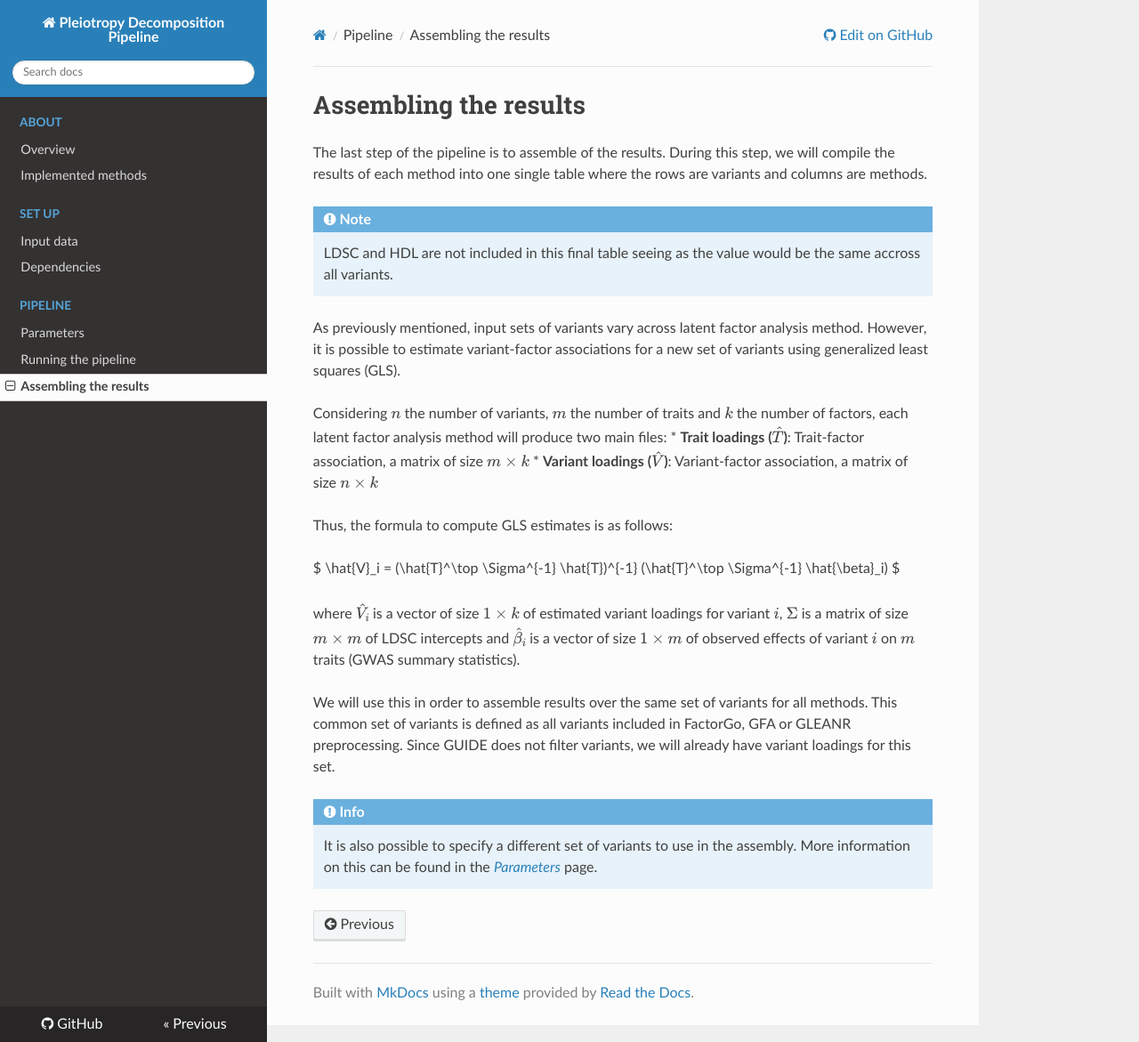
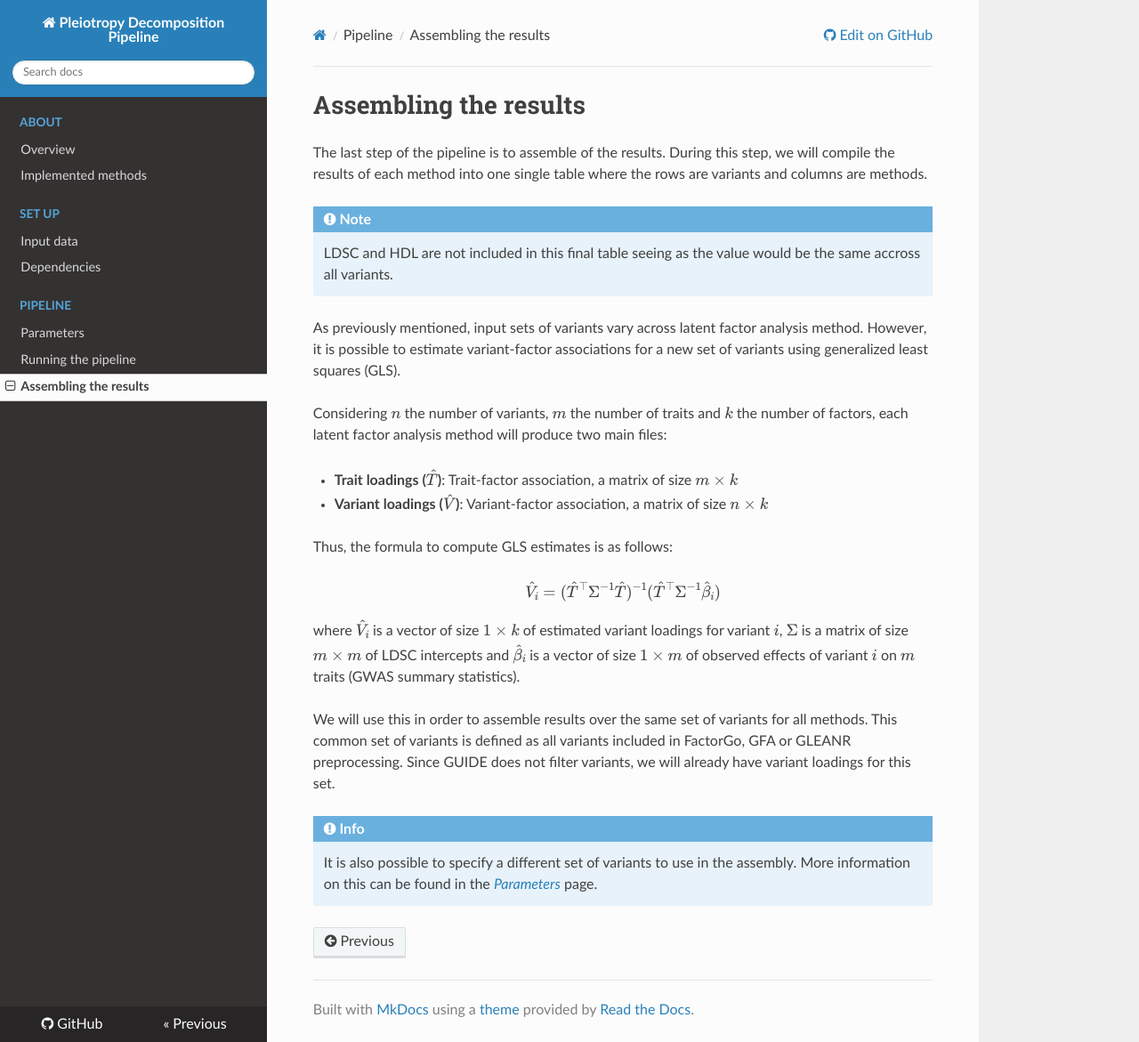
Before and after one commit to gloriabenoit/PDP-Docs, an MkDocs documentation site: the page built from docs/assembling.md, in a window 1280 px wide and 1171 px high. Shown: the whole window at 89% size. Built offline with MkDocs 1.6.1, drawn with Linux system fonts in a browser that asks for light colours; nearby versions of some CDN libraries.

Commit message:
correct equation

```diff
--- a/docs/assembling.md
+++ b/docs/assembling.md
@@ -10,12 +10,15 @@ As previously mentioned, input sets of variants vary across latent factor analys
 However, it is possible to estimate variant-factor associations for a new set of variants using generalized least squares (GLS).
 
 Considering $n$ the number of variants, $m$ the number of traits and $k$ the number of factors, each latent factor analysis method will produce two main files:
+
 * **Trait loadings ($\hat{T}$)**: Trait-factor association, a matrix of size $m \times k$
 * **Variant loadings ($\hat{V}$)**: Variant-factor association, a matrix of size $n \times k$
 
 Thus, the formula to compute GLS estimates is as follows:
 
-$ \hat{V}_i = (\hat{T}^\top \Sigma^{-1} \hat{T})^{-1} (\hat{T}^\top \Sigma^{-1} \hat{\beta}_i) $
+$$
+ \hat{V}_i = (\hat{T}^\top \Sigma^{-1} \hat{T})^{-1} (\hat{T}^\top \Sigma^{-1} \hat{\beta}_i)
+$$
 
 where $\hat{V}_i$ is a vector of size $1 \times k$ of estimated variant loadings for variant $i$, $\Sigma$ is a matrix of size $m \times m$ of LDSC intercepts and $\hat{\beta}_i$ is a vector of size $1 \times m$ of observed effects of variant $i$ on $m$ traits (GWAS summary statistics).
 
```
